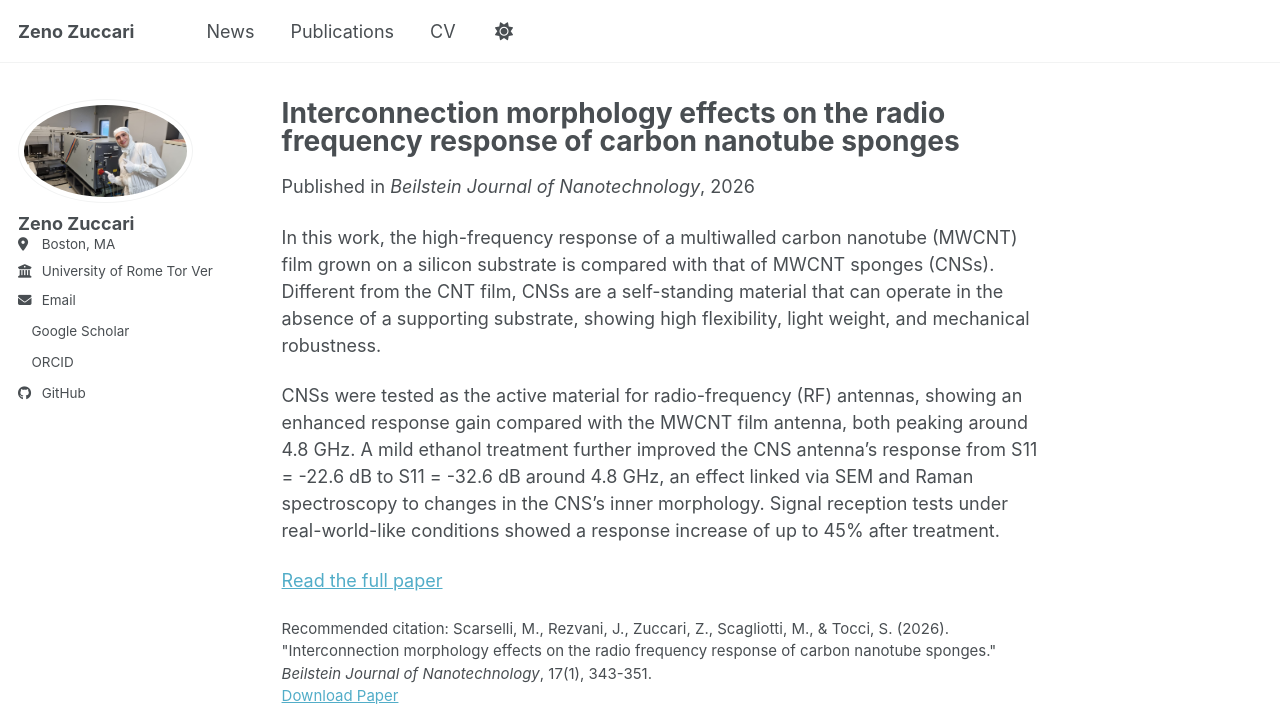
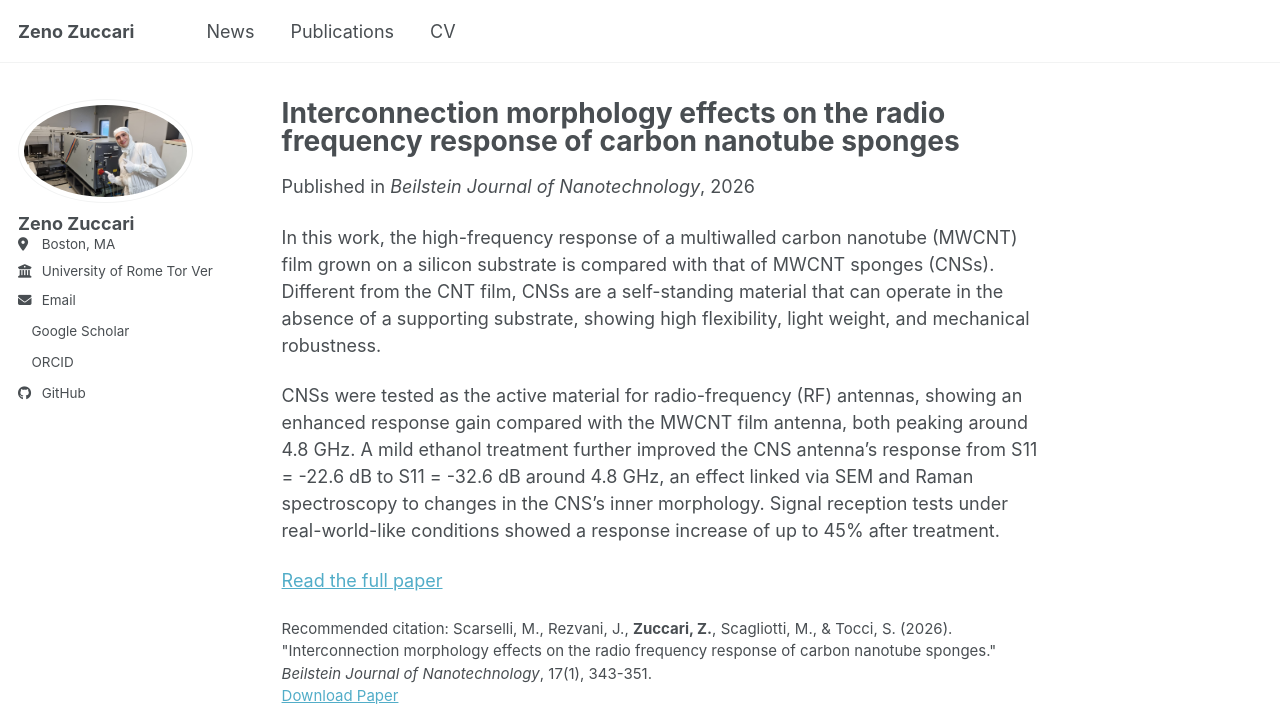
Before and after one commit to zzuccari/portfolio, a Jekyll site: the page built from _publications/2026-02-17-cnt-sponge-rf-antennas.md, in a window 1280 px wide and 1065 px high. Shown: the top 727 px of the window. Built offline with Jekyll 4.4.1, drawn with Linux system fonts in a browser that asks for light colours; a style sheet for code colours, icons or effects is not loaded.

Commit message:
Add custom favicon, richer meta description, bold author name, lock site to light theme

```diff
--- a/_config.yml
+++ b/_config.yml
@@ -12,7 +12,7 @@ site_theme               : "default" # The available themes options are "default
 title                    : "Zeno Zuccari"
 title_separator          : "-"
 name                     : &name "Zeno Zuccari"
-description              : &description "Zeno Zuccari's academic portfolio"   # Update this with a general description of your site, this is the default if not overridden by a page
+description              : &description "Personal academic website of Zeno Zuccari, Master's student in Materials Science and Technology at the University of Rome Tor Vergata."   # Update this with a general description of your site, this is the default if not overridden by a page
 url                      : https://zzuccari.github.io # The base hostname & protocol for your site e.g. "https://[your GitHub username].github.io",
                                                            # or if you already have some other page hosted on Github then use "https://[your GitHub username].github.io/[Your Repo Name]"
 baseurl                  : "/portfolio" # the subpath of your site, e.g. "/blog"
@@ -143,8 +143,8 @@ facebook:
   username               :
   app_id                 :
   publisher              :
-og_image                 :  # Social media default site image
-og_description           :  # Social media default site image description
+og_image                 : "profile.jpg"  # Social media default site image
+og_description           : "Personal academic website of Zeno Zuccari, Master's student in Materials Science and Technology at the University of Rome Tor Vergata."
 # For specifying social profiles
 # - https://developers.google.com/structured-data/customize/social-profiles
 social:
--- a/_includes/masthead.html
+++ b/_includes/masthead.html
@@ -18,9 +18,6 @@
               <a href="{{ domain }}{{ link.url }}">{{ link.title }}</a>
             </li>
           {% endfor %}
-          <li id="theme-toggle" class="masthead__menu-item persist tail">
-            <a role="button" aria-labelledby="theme-icon"><i id="theme-icon" class="fa-solid fa-sun" aria-hidden="true" title="toggle theme"></i></a>
-          </li>
         </ul>
         <ul class="hidden-links hidden"></ul>
       </nav>
--- a/_publications/2026-02-17-cnt-sponge-rf-antennas.md
+++ b/_publications/2026-02-17-cnt-sponge-rf-antennas.md
@@ -7,7 +7,7 @@ excerpt: 'High-frequency response of multiwalled carbon nanotube sponges (CNSs)
 date: 2026-02-17
 venue: 'Beilstein Journal of Nanotechnology'
 paperurl: 'https://www.beilstein-journals.org/bjnano/articles/17/23'
-citation: 'Scarselli, M., Rezvani, J., Zuccari, Z., Scagliotti, M., &amp; Tocci, S. (2026). &quot;Interconnection morphology effects on the radio frequency response of carbon nanotube sponges.&quot; <i>Beilstein Journal of Nanotechnology</i>, 17(1), 343-351.'
+citation: 'Scarselli, M., Rezvani, J., <strong>Zuccari, Z.</strong>, Scagliotti, M., &amp; Tocci, S. (2026). &quot;Interconnection morphology effects on the radio frequency response of carbon nanotube sponges.&quot; <i>Beilstein Journal of Nanotechnology</i>, 17(1), 343-351.'
 ---
 
 In this work, the high-frequency response of a multiwalled carbon nanotube (MWCNT) film grown on a silicon substrate is compared with that of MWCNT sponges (CNSs). Different from the CNT film, CNSs are a self-standing material that can operate in the absence of a supporting substrate, showing high flexibility, light weight, and mechanical robustness.
```
Also changed, not shown: assets/js/_main.js (+10 -33 lines), images/apple-touch-icon-180x180.png, images/favicon-192x192.png, images/favicon-32x32.png, images/favicon-512x512.png, images/favicon.ico, images/favicon.svg.
